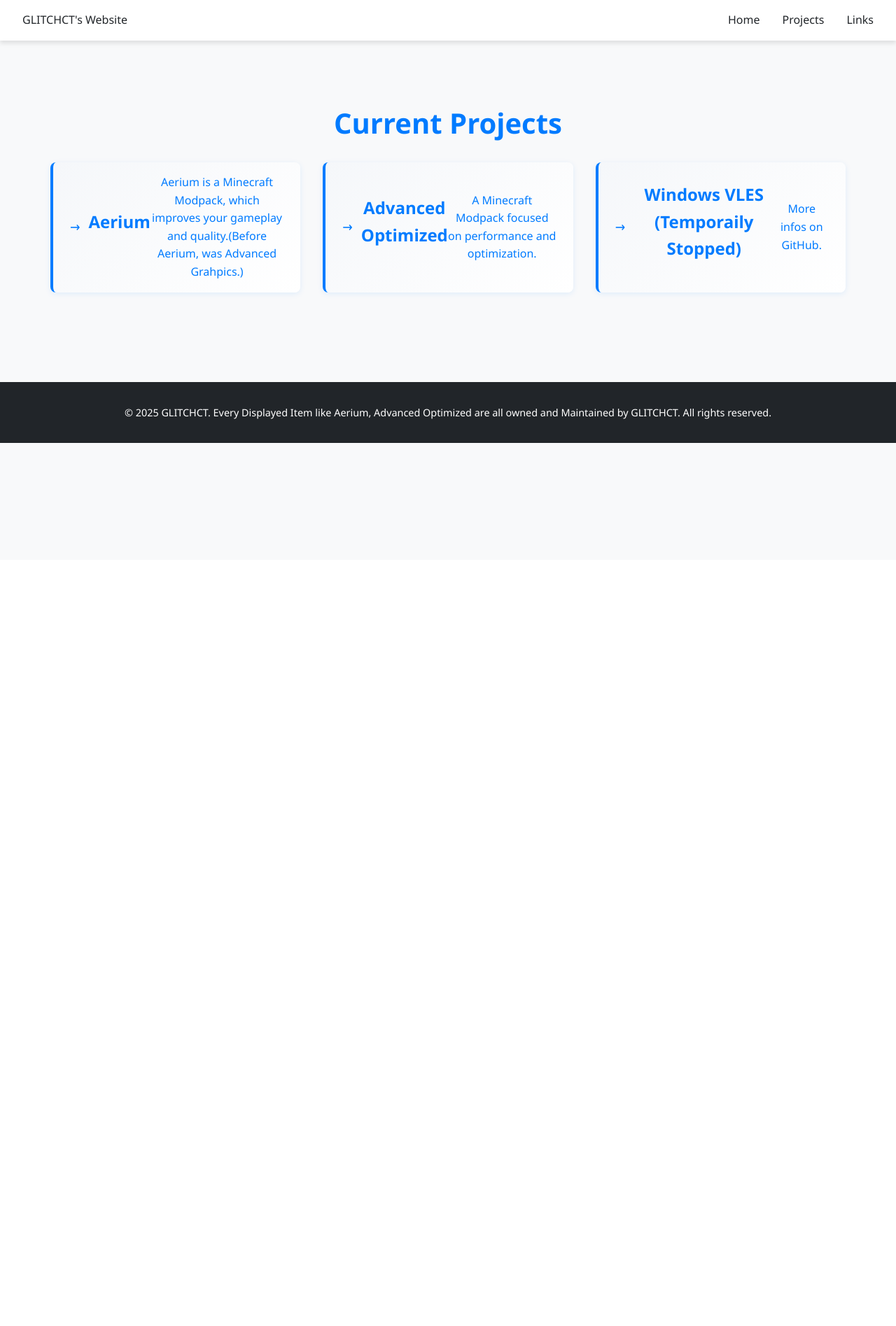
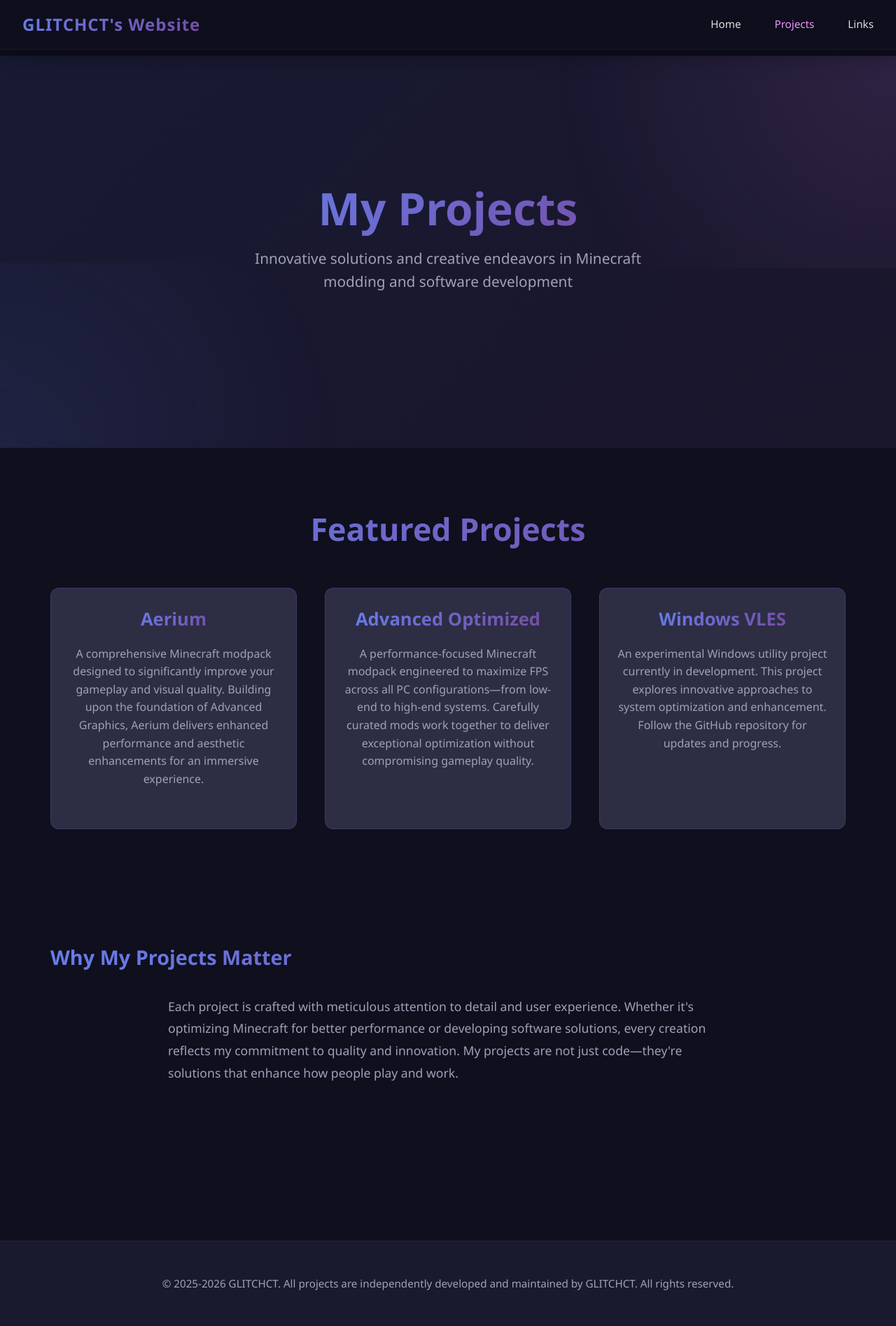
Before and after one commit to glitchct/glitchct.github.io, a PHP site: page /projects.html in a window 1280 px wide. Shown: the whole page at 70% size. Before the commit the page ends 633 px from the top, so only its background shows below. Run offline with PHP 8.4, Linux system fonts and the light colour scheme.

Commit message:
Updated to main branch
Fixed Bugs & viusal glitches, updated css and .html files, added Script.js, made with AI and GLITCHCT

```diff
--- a/projects.html
+++ b/projects.html
@@ -4,11 +4,11 @@
     <meta charset="UTF-8">
     <meta name="viewport" content="width=device-width, initial-scale=1.0">
     <link rel="stylesheet" href="style.css">
-    <title>GLITCHCT's IWeb Page</title>
+    <title>Projects - GLITCHCT</title>
 </head>
 <body>
     <header>
-        <div class="title">GLITCHCT's Website</div>
+        <div class="logo">GLITCHCT's Website</div>
         <nav>
             <ul>
                 <li><a href="index.html">Home</a></li>
@@ -19,30 +19,41 @@
     </header>
 
     <main>
+        <section id="hero" class="hero-section">
+            <div class="hero-content">
+                <h1>My Projects</h1>
+                <p>Innovative solutions and creative endeavors in Minecraft modding and software development</p>
+            </div>
+        </section>
+
         <section id="projects" class="content-section">
-            <h2>Current Projects</h2>
+            <h2>Featured Projects</h2>
             <div class="projects-container">
-                <a href="https://modrinth.com/modpack/aerium" class="project-card">
+                <a href="https://modrinth.com/modpack/aerium" class="project-card" target="_blank">
                     <h3>Aerium</h3>
-                    <p>Aerium is a Minecraft Modpack, which improves your gameplay and quality.(Before Aerium, was Advanced Grahpics.)</p>
+                    <p>A comprehensive Minecraft modpack designed to significantly improve your gameplay and visual quality. Building upon the foundation of Advanced Graphics, Aerium delivers enhanced performance and aesthetic enhancements for an immersive experience.</p>
                 </a>
-                <a href="https://modrinth.com/modpack/countinued-ao" class="project-card">
+                <a href="https://modrinth.com/modpack/countinued-ao" class="project-card" target="_blank">
                     <h3>Advanced Optimized</h3>
-                    <p>A Minecraft Modpack focused on performance and optimization.</p>
+                    <p>A performance-focused Minecraft modpack engineered to maximize FPS across all PC configurations—from low-end to high-end systems. Carefully curated mods work together to deliver exceptional optimization without compromising gameplay quality.</p>
                 </a>
-                <a href="https://github.com/glitchct/Windows-VLES" class="project-card">
-                    <h3>Windows VLES (Temporaily Stopped)</h3>
-                    <p>More infos on GitHub.</p>
+                <a href="https://github.com/glitchct/Windows-VLES" class="project-card" target="_blank">
+                    <h3>Windows VLES</h3>
+                    <p>An experimental Windows utility project currently in development. This project explores innovative approaches to system optimization and enhancement. Follow the GitHub repository for updates and progress.</p>
                 </a>
             </div>
+        </section>
+
+        <section class="content-section">
+            <h2 style="font-size: 1.8rem; margin-bottom: 2rem; text-align: left;">Why My Projects Matter</h2>
+            <p style="text-align: left;">Each project is crafted with meticulous attention to detail and user experience. Whether it's optimizing Minecraft for better performance or developing software solutions, every creation reflects my commitment to quality and innovation. My projects are not just code—they're solutions that enhance how people play and work.</p>
         </section>
     </main>
 
     <footer>
-        <p>&copy; 2025 GLITCHCT. Every Displayed Item like Aerium, Advanced Optimized are all owned and Maintained by GLITCHCT. All rights reserved.</p>
+        <p>&copy; 2025-2026 GLITCHCT. All projects are independently developed and maintained by GLITCHCT. All rights reserved.</p>
     </footer>
 
     <script src="script.js"></script>
-
 </body>
 </html>
--- a/style.css
+++ b/style.css
@@ -1,12 +1,17 @@
 :root {
-  --primary-color: #007bff;
-  --secondary-color: #6c757d;
-  --background-color: #f8f9fa;
-  --text-color: #212529;
-  --accent-color: #28a745;
-  --font-family: 'Segoe UI', Tahoma, Geneva, Verdana, sans-serif;
-  --box-shadow: 0 4px 6px rgba(0, 0, 0, 0.1);
-  --border-radius: 8px;
+  --primary-gradient: linear-gradient(135deg, #667eea 0%, #764ba2 100%);
+  --primary-color: #667eea;
+  --secondary-color: #764ba2;
+  --accent-color: #f093fb;
+  --background-color: #0f0f1e;
+  --surface-color: #1a1a2e;
+  --surface-light: #2d2d44;
+  --text-color: #e0e0e0;
+  --text-muted: #a0a0b8;
+  --success-color: #10b981;
+  --warning-color: #f59e0b;
+  --font-family: 'Segoe UI', 'Roboto', sans-serif;
+  --transition: all 0.3s cubic-bezier(0.4, 0, 0.2, 1);
 }
 
 * {
@@ -15,17 +20,23 @@
   box-sizing: border-box;
 }
 
+html {
+  scroll-behavior: smooth;
+}
+
 body {
   font-family: var(--font-family);
   line-height: 1.6;
   color: var(--text-color);
-  background-color: var(--background-color);
+  background: var(--background-color);
   overflow-x: hidden;
 }
 
+/* Header & Navigation */
 header {
-  background-color: #fff;
-  box-shadow: var(--box-shadow);
+  background: rgba(15, 15, 30, 0.95);
+  backdrop-filter: blur(10px);
+  border-bottom: 1px solid rgba(102, 126, 234, 0.1);
   position: fixed;
   top: 0;
   width: 100%;
@@ -33,100 +44,194 @@ header {
   padding: 1rem 2rem;
   display: flex;
   align-items: center;
+  justify-content: space-between;
+  box-shadow: 0 8px 32px rgba(0, 0, 0, 0.3);
 }
 
 .logo {
   font-size: 1.5rem;
-  font-weight: bold;
-  color: var(--primary-color);
-  position: absolute;
-  left: 50%;
-  transform: translateX(-50%);
-}
-
-nav {
-  margin-left: auto;
+  font-weight: 700;
+  background: var(--primary-gradient);
+  -webkit-background-clip: text;
+  -webkit-text-fill-color: transparent;
+  background-clip: text;
+  letter-spacing: 1px;
 }
 
 nav ul {
   display: flex;
   list-style: none;
-  gap: 2rem;
+  gap: 3rem;
 }
 
 nav a {
   text-decoration: none;
   color: var(--text-color);
   font-weight: 500;
+  font-size: 0.95rem;
+  position: relative;
   transition: color 0.3s ease;
 }
 
+nav a::after {
+  content: '';
+  position: absolute;
+  bottom: -5px;
+  left: 0;
+  width: 0;
+  height: 2px;
+  background: var(--primary-gradient);
+  transition: width 0.3s ease;
+}
+
+nav a:hover::after {
+  width: 100%;
+}
+
 nav a:hover {
-  color: var(--primary-color);
+  color: var(--accent-color);
 }
 
 main {
-  margin-top: 80px; /* Account for fixed header */
+  margin-top: 80px;
 }
 
+/* Hero Section */
 .hero-section {
-  background: linear-gradient(135deg, var(--primary-color), var(--accent-color));
+  background: linear-gradient(135deg, rgba(102, 126, 234, 0.1) 0%, rgba(118, 75, 162, 0.1) 100%);
+  position: relative;
+  overflow: hidden;
   color: white;
-  padding: 4rem 2rem;
-  text-align: center;
-  min-height: 60vh;
+  padding: 6rem 2rem;
+  min-height: 70vh;
   display: flex;
   flex-direction: column;
   justify-content: center;
   align-items: center;
+  text-align: center;
+}
+
+.hero-section::before {
+  content: '';
+  position: absolute;
+  top: -50%;
+  right: -50%;
+  width: 100%;
+  height: 100%;
+  background: radial-gradient(circle, rgba(240, 147, 251, 0.1) 0%, transparent 70%);
+  animation: float 20s ease-in-out infinite;
+}
+
+.hero-section::after {
+  content: '';
+  position: absolute;
+  bottom: -50%;
+  left: -50%;
+  width: 100%;
+  height: 100%;
+  background: radial-gradient(circle, rgba(102, 126, 234, 0.1) 0%, transparent 70%);
+  animation: float 25s ease-in-out infinite reverse;
+}
+
+.hero-content {
+  position: relative;
+  z-index: 2;
 }
 
 .hero-section h1 {
-  font-size: 3rem;
+  font-size: 4rem;
   margin-bottom: 1rem;
-  font-weight: 700;
+  font-weight: 800;
+  background: var(--primary-gradient);
+  -webkit-background-clip: text;
+  -webkit-text-fill-color: transparent;
+  background-clip: text;
+  line-height: 1.2;
+  animation: slideInDown 0.8s ease;
 }
 
 .hero-section p {
-  font-size: 1.2rem;
-  margin-bottom: 2rem;
+  font-size: 1.3rem;
+  margin-bottom: 2.5rem;
   max-width: 600px;
+  color: var(--text-muted);
+  animation: slideInUp 0.8s ease 0.2s backwards;
 }
 
 .cta-button {
-  background-color: white;
-  color: var(--primary-color);
-  padding: 0.75rem 1.5rem;
-  border-radius: var(--border-radius);
+  background: var(--primary-gradient);
+  color: white;
+  padding: 1rem 2.5rem;
+  border-radius: 50px;
   text-decoration: none;
   font-weight: 600;
-  transition: all 0.3s ease;
-  box-shadow: var(--box-shadow);
+  border: none;
+  cursor: pointer;
+  transition: var(--transition);
+  box-shadow: 0 8px 20px rgba(102, 126, 234, 0.4);
+  display: inline-block;
+  animation: slideInUp 0.8s ease 0.4s backwards;
+  position: relative;
+  overflow: hidden;
+}
+
+.cta-button::before {
+  content: '';
+  position: absolute;
+  top: 50%;
+  left: 50%;
+  width: 0;
+  height: 0;
+  border-radius: 50%;
+  background: rgba(255, 255, 255, 0.3);
+  transform: translate(-50%, -50%);
+  transition: width 0.6s, height 0.6s;
+}
+
+.cta-button:hover::before {
+  width: 300px;
+  height: 300px;
 }
 
 .cta-button:hover {
-  transform: translateY(-2px);
-  box-shadow: 0 6px 12px rgba(0, 0, 0, 0.15);
+  transform: translateY(-3px);
+  box-shadow: 0 12px 30px rgba(102, 126, 234, 0.6);
 }
 
+/* Content Sections */
 .content-section {
-  padding: 4rem 2rem;
+  padding: 5rem 2rem;
   max-width: 1200px;
   margin: 0 auto;
 }
 
 .content-section h2 {
-  font-size: 2.5rem;
-  margin-bottom: 1.5rem;
+  font-size: 2.8rem;
+  margin-bottom: 3rem;
   text-align: center;
-  color: var(--primary-color);
+  background: var(--primary-gradient);
+  -webkit-background-clip: text;
+  -webkit-text-fill-color: transparent;
+  background-clip: text;
+  font-weight: 800;
+}
+
+.content-section p {
+  font-size: 1.1rem;
+  line-height: 1.8;
+  text-align: center;
+  max-width: 800px;
+  margin: 0 auto 3rem;
+  color: var(--text-muted);
 }
 
 .content-section ul {
   list-style: none;
   display: flex;
   flex-direction: column;
-  gap: 1rem;
+  gap: 1.5rem;
+  max-width: 600px;
+  margin: 0 auto;
 }
 
 .content-section li {
@@ -134,118 +239,296 @@ main {
 }
 
 .content-section a {
-  display: inline-flex;
+  display: flex;
   align-items: center;
-  padding: 1rem 1.5rem;
-  background: linear-gradient(135deg, #f5f7fa 0%, #ffffff 100%);
-  color: var(--primary-color);
+  padding: 1.5rem;
+  background: var(--surface-light);
+  border: 1px solid rgba(102, 126, 234, 0.2);
+  color: var(--text-color);
   text-decoration: none;
-  border-radius: var(--border-radius);
+  border-radius: 12px;
   font-weight: 500;
-  transition: all 0.3s cubic-bezier(0.4, 0, 0.2, 1);
-  border-left: 4px solid var(--primary-color);
-  box-shadow: 0 2px 8px rgba(0, 123, 255, 0.1);
+  transition: var(--transition);
   position: relative;
   overflow: hidden;
 }
 
 .content-section a::before {
+  content: '';
+  position: absolute;
+  top: 0;
+  left: -100%;
+  width: 100%;
+  height: 100%;
+  background: var(--primary-gradient);
+  opacity: 0.1;
+  transition: left 0.3s ease;
+  z-index: 0;
+}
+
+.content-section a span {
+  position: relative;
+  z-index: 1;
+}
+
+.content-section a::after {
   content: '→';
-  margin-right: 0.75rem;
-  font-size: 1.2rem;
+  margin-left: auto;
+  font-size: 1.3rem;
   transition: transform 0.3s ease;
+  position: relative;
+  z-index: 1;
+}
+
+.content-section a:hover::before {
+  left: 0;
 }
 
 .content-section a:hover {
-  background: linear-gradient(135deg, var(--primary-color), #0056b3);
-  color: white;
-  transform: translateX(8px);
-  box-shadow: 0 8px 16px rgba(0, 123, 255, 0.25);
-  border-left-color: #0056b3;
+  color: var(--accent-color);
+  border-color: rgba(102, 126, 234, 0.5);
+  transform: translateX(5px);
 }
 
-.content-section a:hover::before {
+.content-section a:hover::after {
   transform: translateX(4px);
 }
 
-.content-section p {
-  font-size: 1.1rem;
-  line-height: 1.8;
-  text-align: center;
-  max-width: 800px;
-  margin: 0 auto;
-}
-
+/* Projects Container */
 .projects-container {
   display: grid;
-  grid-template-columns: repeat(auto-fit, minmax(300px, 1fr));
-  gap: 2rem;
+  grid-template-columns: repeat(auto-fit, minmax(320px, 1fr));
+  gap: 2.5rem;
   max-width: 1200px;
   margin: 0 auto;
 }
 
 .project-card {
-  background-color: #fff;
-  border-radius: var(--border-radius);
-  box-shadow: var(--box-shadow);
-  padding: 2rem;
+  background: var(--surface-light);
+  border: 1px solid rgba(102, 126, 234, 0.2);
+  border-radius: 16px;
+  padding: 2.5rem;
   text-align: center;
-  transition: transform 0.3s ease, box-shadow 0.3s ease;
+  transition: var(--transition);
   text-decoration: none;
   color: inherit;
-  display: block;
+  display: flex;
+  flex-direction: column;
+  justify-content: center;
+  position: relative;
+  overflow: hidden;
+}
+
+.project-card::before {
+  content: '';
+  position: absolute;
+  top: 0;
+  left: -100%;
+  width: 100%;
+  height: 100%;
+  background: linear-gradient(90deg, transparent, rgba(255, 255, 255, 0.1), transparent);
+  transition: left 0.6s ease;
+}
+
+.project-card::after {
+  content: '';
+  position: absolute;
+  top: -50%;
+  right: -50%;
+  width: 100%;
+  height: 100%;
+  background: radial-gradient(circle, rgba(240, 147, 251, 0.1) 0%, transparent 70%);
+  opacity: 0;
+  transition: opacity 0.3s ease;
 }
 
 .project-card:hover {
-  transform: translateY(-5px);
-  box-shadow: 0 8px 16px rgba(0, 0, 0, 0.15);
+  transform: translateY(-8px);
+  border-color: rgba(102, 126, 234, 0.5);
+  box-shadow: 0 20px 40px rgba(102, 126, 234, 0.2);
+}
+
+.project-card:hover::before {
+  left: 100%;
+}
+
+.project-card:hover::after {
+  opacity: 1;
 }
 
 .project-card h3 {
-  font-size: 1.5rem;
+  font-size: 1.6rem;
   margin-bottom: 1rem;
-  color: var(--primary-color);
+  background: var(--primary-gradient);
+  -webkit-background-clip: text;
+  -webkit-text-fill-color: transparent;
+  background-clip: text;
+  font-weight: 700;
+  position: relative;
+  z-index: 1;
 }
 
 .project-card p {
   font-size: 1rem;
   line-height: 1.6;
   margin: 0;
+  color: var(--text-muted);
+  position: relative;
+  z-index: 1;
 }
 
 .project-card.coming-soon {
-  opacity: 0.7;
-  cursor: default;
+  opacity: 0.6;
+  cursor: not-allowed;
+  border-color: rgba(245, 158, 11, 0.2);
 }
 
 .project-card.coming-soon:hover {
   transform: none;
-  box-shadow: var(--box-shadow);
+  box-shadow: none;
+  border-color: rgba(245, 158, 11, 0.2);
 }
 
+.project-card.coming-soon::before {
+  content: 'Coming Soon';
+  position: absolute;
+  top: 50%;
+  left: 50%;
+  transform: translate(-50%, -50%);
+  background: var(--warning-color);
+  color: #000;
+  padding: 0.5rem 1.5rem;
+  border-radius: 50px;
+  font-weight: 600;
+  font-size: 0.9rem;
+  z-index: 10;
+}
+
+/* Footer */
 footer {
-  background-color: var(--text-color);
-  color: white;
+  background: var(--surface-color);
+  border-top: 1px solid rgba(102, 126, 234, 0.1);
+  color: var(--text-muted);
   text-align: center;
-  padding: 2rem;
-  margin-top: 4rem;
+  padding: 3rem 2rem;
+  margin-top: 6rem;
 }
 
 footer p {
-  font-size: 0.9rem;
+  font-size: 0.95rem;
+  line-height: 1.6;
 }
 
+/* Animations */
+@keyframes slideInDown {
+  from {
+    opacity: 0;
+    transform: translateY(-30px);
+  }
+  to {
+    opacity: 1;
+    transform: translateY(0);
+  }
+}
+
+@keyframes slideInUp {
+  from {
+    opacity: 0;
+    transform: translateY(30px);
+  }
+  to {
+    opacity: 1;
+    transform: translateY(0);
+  }
+}
+
+@keyframes float {
+  0%, 100% {
+    transform: translateY(0px);
+  }
+  50% {
+    transform: translateY(30px);
+  }
+}
+
+/* Responsive Design */
 @media (max-width: 768px) {
+  header {
+    padding: 1rem;
+  }
+
+  nav ul {
+    gap: 1.5rem;
+    font-size: 0.9rem;
+  }
+
+  .hero-section {
+    padding: 4rem 1.5rem;
+    min-height: 60vh;
+  }
+
   .hero-section h1 {
+    font-size: 2.5rem;
+  }
+
+  .hero-section p {
+    font-size: 1.1rem;
+  }
+
+  .content-section {
+    padding: 3rem 1.5rem;
+  }
+
+  .content-section h2 {
     font-size: 2rem;
+  }
+
+  .projects-container {
+    grid-template-columns: 1fr;
+    gap: 1.5rem;
+  }
+
+  .project-card {
+    padding: 2rem;
+  }
+}
+
+@media (max-width: 480px) {
+  header {
+    flex-direction: column;
+    gap: 1rem;
+    padding: 1rem 0.5rem;
+  }
+
+  .logo {
+    position: static;
+    transform: none;
+    font-size: 1.3rem;
+  }
+
+  nav ul {
+    flex-direction: column;
+    gap: 0.5rem;
+    width: 100%;
+    text-align: center;
+  }
+
+  .hero-section {
+    padding: 2.5rem 1rem;
+    min-height: auto;
+  }
+
+  .hero-section h1 {
+    font-size: 1.8rem;
   }
 
   .hero-section p {
     font-size: 1rem;
   }
 
-  nav ul {
-    gap: 1rem;
+  .cta-button {
+    padding: 0.85rem 2rem;
+    font-size: 0.95rem;
   }
 
   .content-section {
@@ -253,25 +536,12 @@ footer p {
   }
 
   .content-section h2 {
-    font-size: 2rem;
+    font-size: 1.6rem;
+    margin-bottom: 2rem;
+  }
+
+  .content-section a {
+    padding: 1.2rem;
+    font-size: 0.95rem;
   }
 }
-
-@media (max-width: 480px) {
-  header .container {
-    padding: 0 1rem;
-  }
-
-  nav ul {
-    flex-direction: column;
-    gap: 0.5rem;
-  }
-
-  .hero-section {
-    padding: 2rem 1rem;
-  }
-
-  .hero-section h1 {
-    font-size: 1.5rem;
-  }
-}
```
Also changed, not shown: index.html (+21 -9 lines), links.html (+26 -14 lines), script.js (added, +129 -0 lines).
